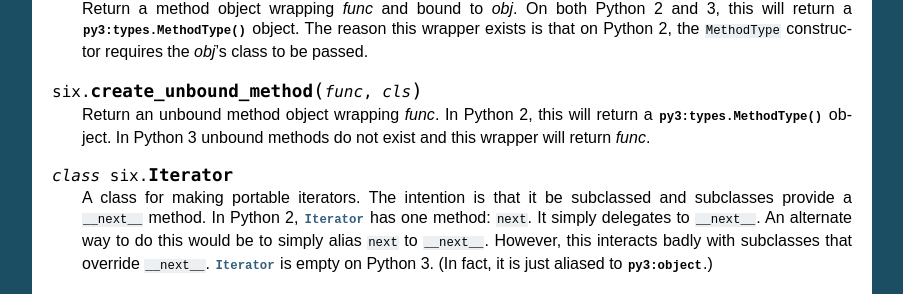
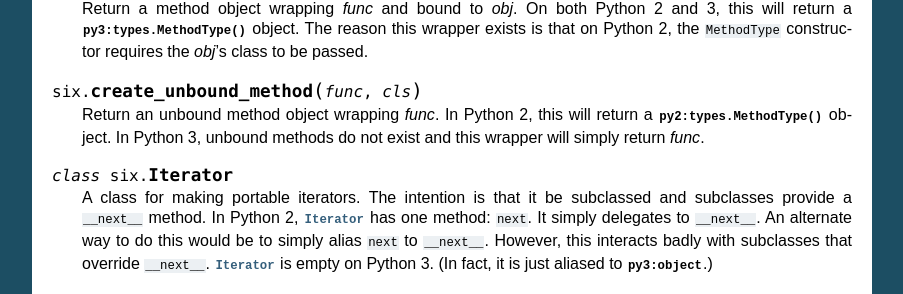
Before and after one commit to benjaminp/six, a Sphinx documentation site: the page built from documentation/index.rst, in a window 1280 px wide and 900 px high, scrolled down 2827 px. Shown: the part 154-448 px from the top of the window, without its empty margins (198-1101 px from the left). Built offline with Sphinx 7.4.7, drawn with Linux system fonts in a browser that asks for light colours.

Commit message:
doc tweaks

```diff
--- a/documentation/index.rst
+++ b/documentation/index.rst
@@ -234,9 +234,9 @@ functions and methods is the stdlib :mod:`py3:inspect` module.
 
 .. function:: create_unbound_method(func, cls)
 
-   Return an unbound method object wrapping *func*. In Python 2, this will return
-   a :func:`py3:types.MethodType` object. In Python 3 unbound methods do not
-   exist and this wrapper will return *func*.
+   Return an unbound method object wrapping *func*.  In Python 2, this will
+   return a :func:`py2:types.MethodType` object.  In Python 3, unbound methods
+   do not exist and this wrapper will simply return *func*.
 
 
 .. class:: Iterator
```
